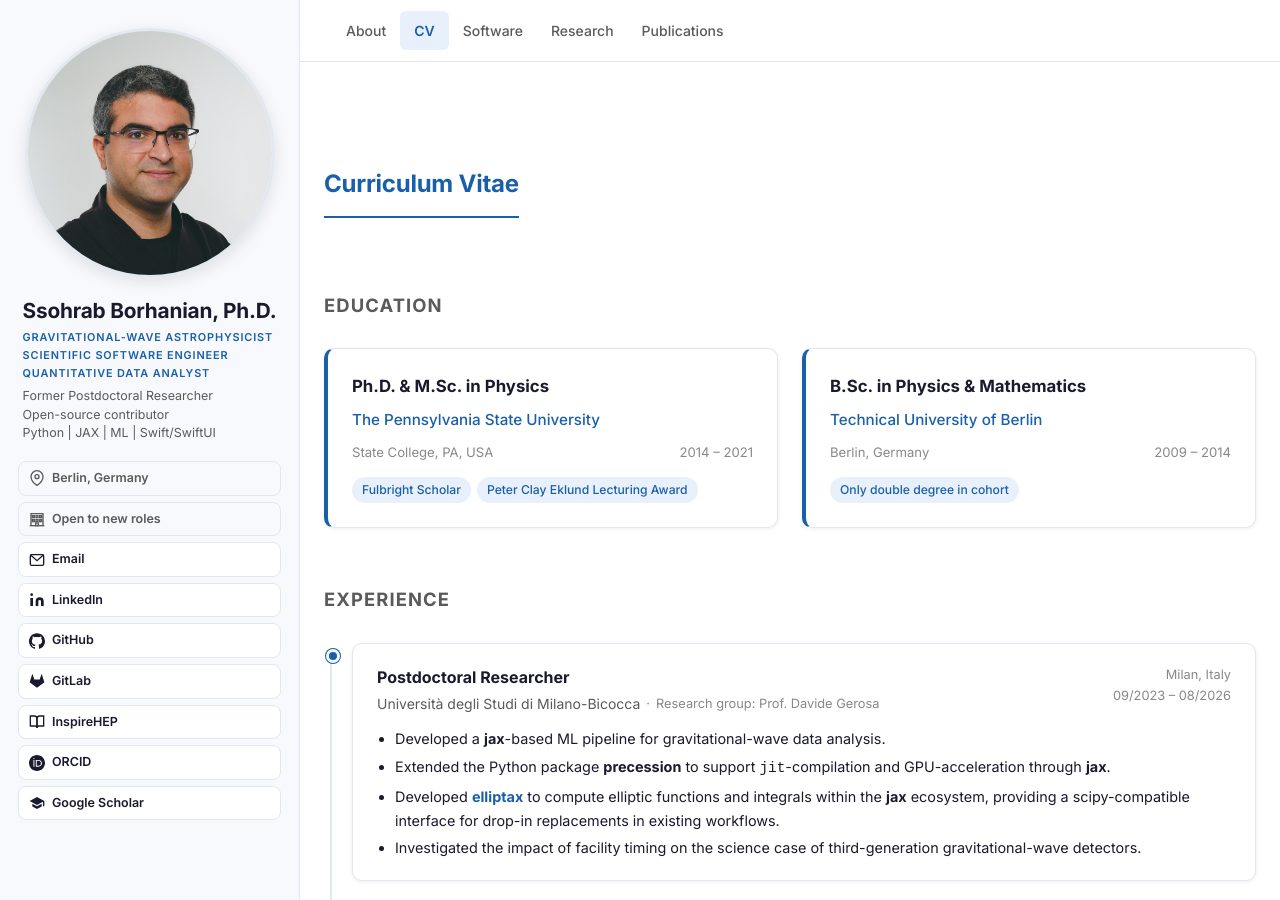
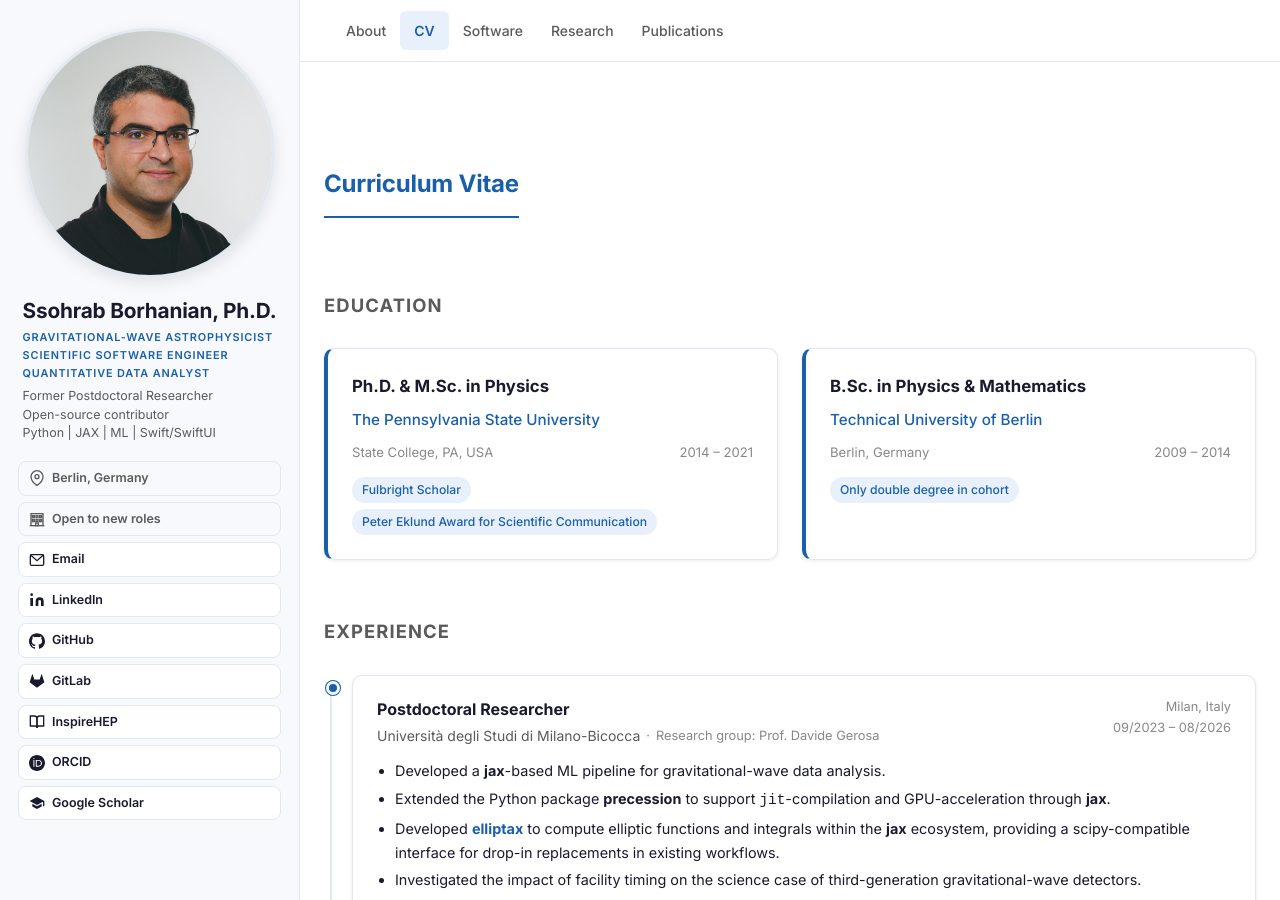
Before and after one commit to sborhanian/sborhanian.github.io, a Jekyll site: the page built from cv.html, in a window 1280 px wide and 900 px high. Built offline with Jekyll 4.4.1, drawn with Linux system fonts in a browser that asks for light colours; some of the changed text lies outside the part shown.

Commit message:
Use the Eklund award's scientific-communication name
Co-Authored-By: Claude Opus 5.5 <noreply@anthropic.com>

```diff
--- a/_data/cv.yml
+++ b/_data/cv.yml
@@ -223,7 +223,7 @@ education:
     dates:       "2014 – 2021"
     honors:
       - "Fulbright Scholar"
-      - "Peter Clay Eklund Lecturing Award"
+      - "Peter Eklund Award for Scientific Communication"
 
   - degree:      "B.Sc. in Physics & Mathematics"
     institution: "Technical University of Berlin"
@@ -271,7 +271,7 @@ visits:
 
 # ── Honors & Awards ───────────────────────────────────────────────────────────
 honors:
-  - award:    "2021 Peter Clay Eklund Lecturing Award"
+  - award:    "2021 Peter Eklund Award for Scientific Communication"
     org:      "Department of Physics, Pennsylvania State University"
     year:     "2021"
     highlight: true
```
